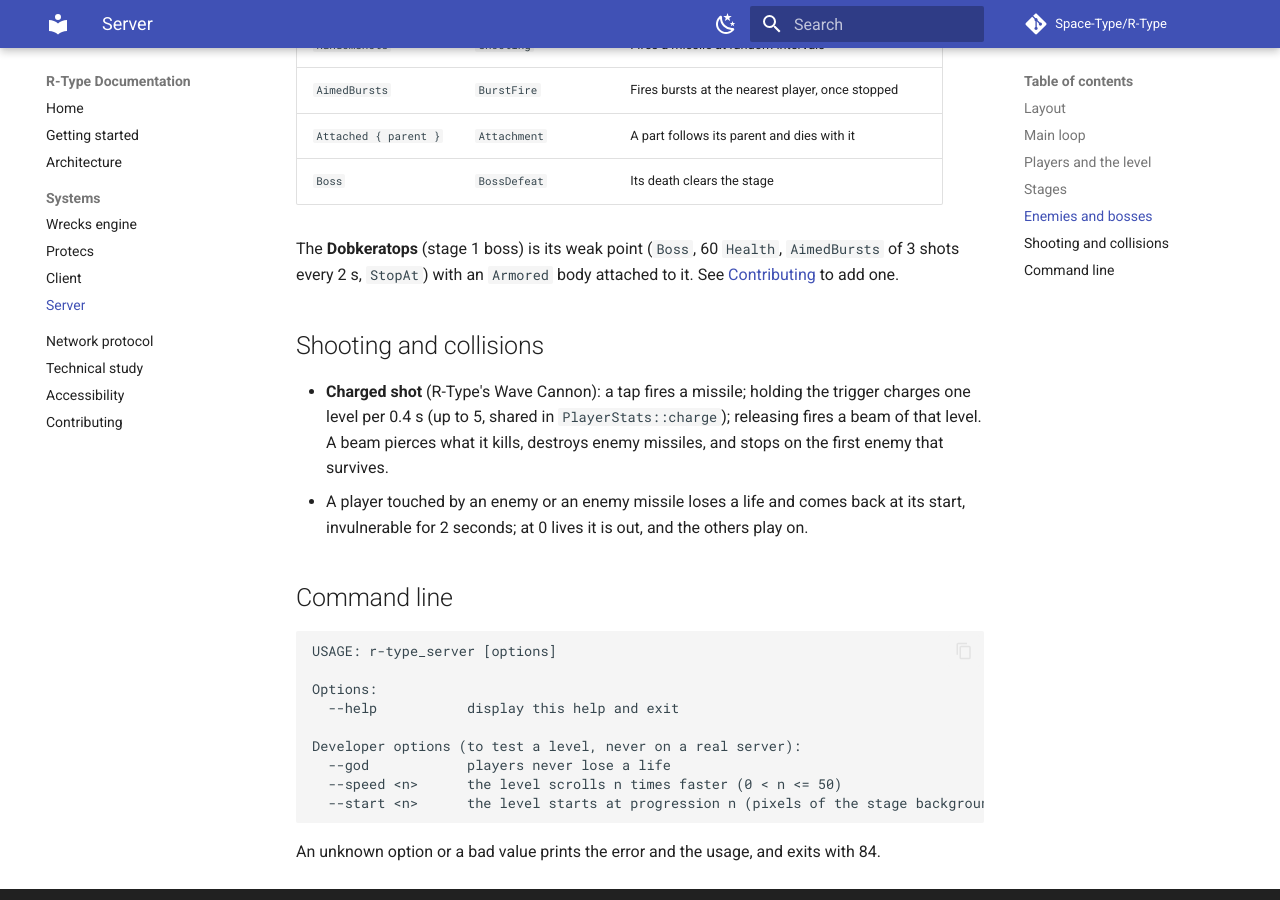
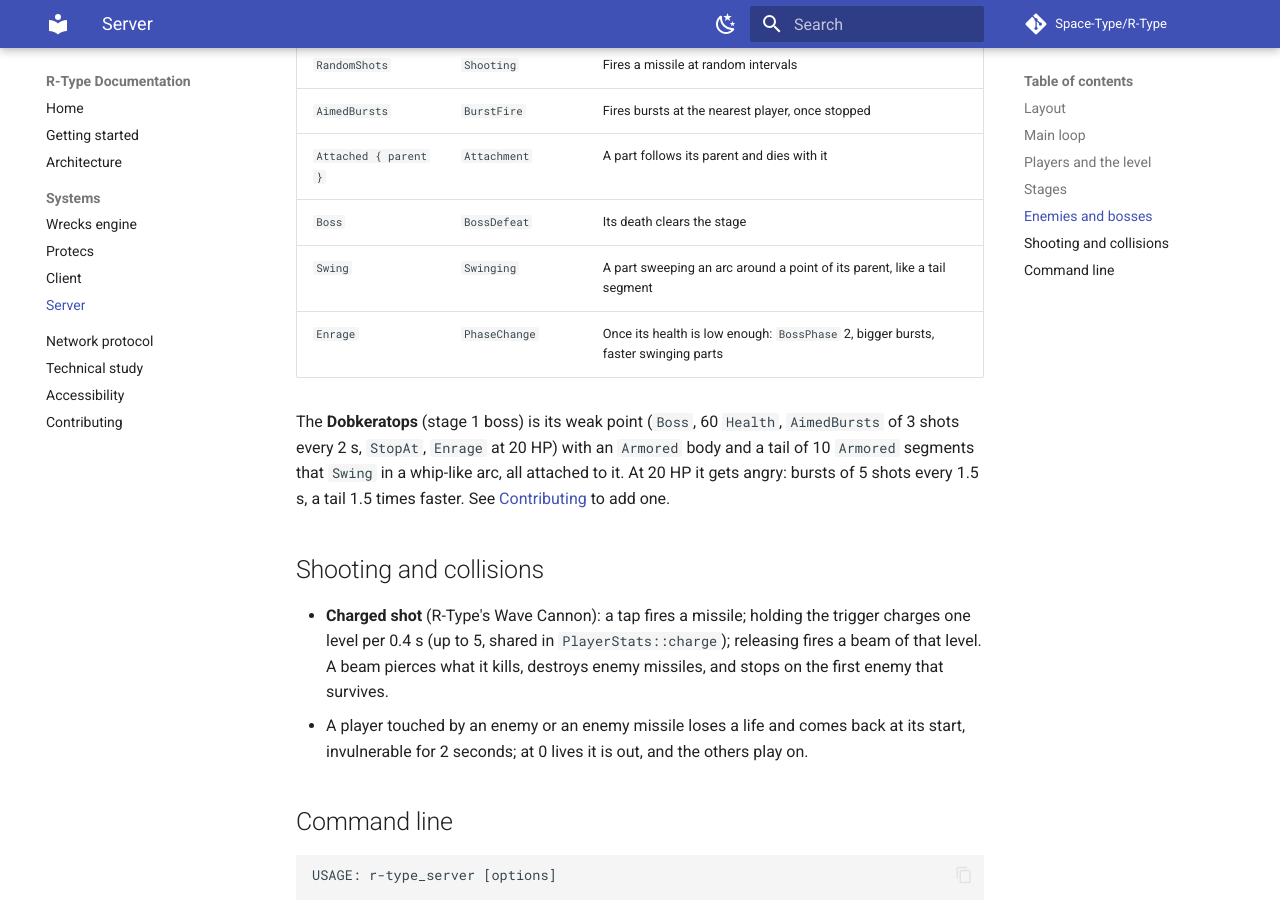
Before and after one commit to Space-Type/Documentation, an MkDocs documentation site: the page built from docs/systems/server.md, in a window 1280 px wide and 900 px high, scrolled down 2396 px. Built offline with MkDocs 1.6.1 and Material for MkDocs 9.7.7, drawn with Linux system fonts in a browser that asks for light colours; comment, search, counter and statistics services are not loaded.

Commit message:
docs(game): describe the boss tail and its angry phase

```diff
--- a/docs/systems/server.md
+++ b/docs/systems/server.md
@@ -97,10 +97,14 @@ enemy or a boss is a **blueprint** (`src/game/Blueprints`), not a class:
 | `AimedBursts` | `BurstFire` | Fires bursts at the nearest player, once stopped |
 | `Attached { parent }` | `Attachment` | A part follows its parent and dies with it |
 | `Boss` | `BossDefeat` | Its death clears the stage |
+| `Swing` | `Swinging` | A part sweeping an arc around a point of its parent, like a tail segment |
+| `Enrage` | `PhaseChange` | Once its health is low enough: `BossPhase` 2, bigger bursts, faster swinging parts |
 
 The **Dobkeratops** (stage 1 boss) is its weak point (`Boss`, 60 `Health`,
-`AimedBursts` of 3 shots every 2 s, `StopAt`) with an `Armored` body attached
-to it. See [Contributing](../contributing.md#add-an-enemy-or-a-boss) to add one.
+`AimedBursts` of 3 shots every 2 s, `StopAt`, `Enrage` at 20 HP) with an
+`Armored` body and a tail of 10 `Armored` segments that `Swing` in a whip-like
+arc, all attached to it. At 20 HP it gets angry: bursts of 5 shots every 1.5 s,
+a tail 1.5 times faster. See [Contributing](../contributing.md#add-an-enemy-or-a-boss) to add one.
 
 ## Shooting and collisions
 
```
Also changed, not shown: docs/accessibility.md (+1 -0 lines), docs/architecture.md (+3 -1 lines), docs/contributing.md (+2 -0 lines), docs/protocol.md (+5 -2 lines), docs/rfc-rtype.txt (+97 -38 lines).
